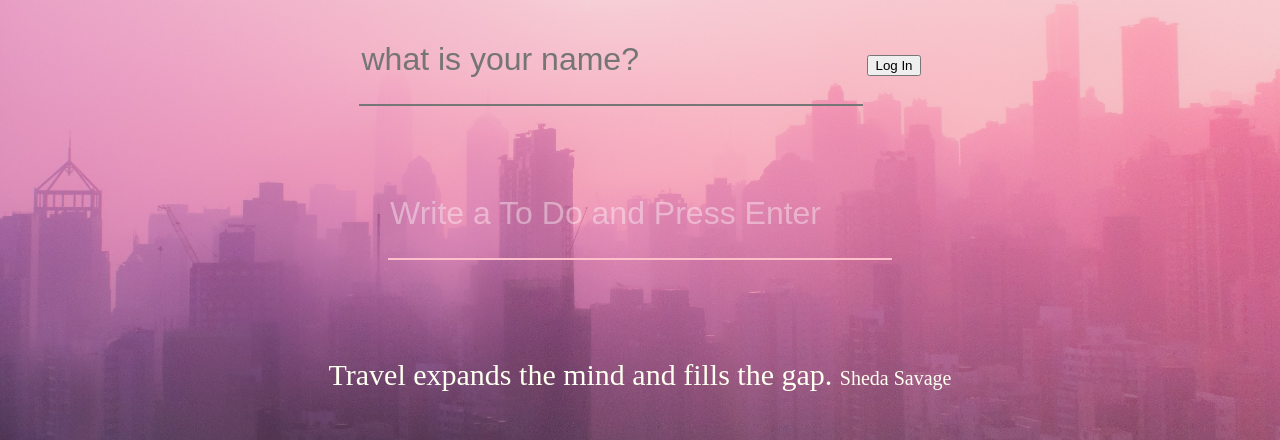
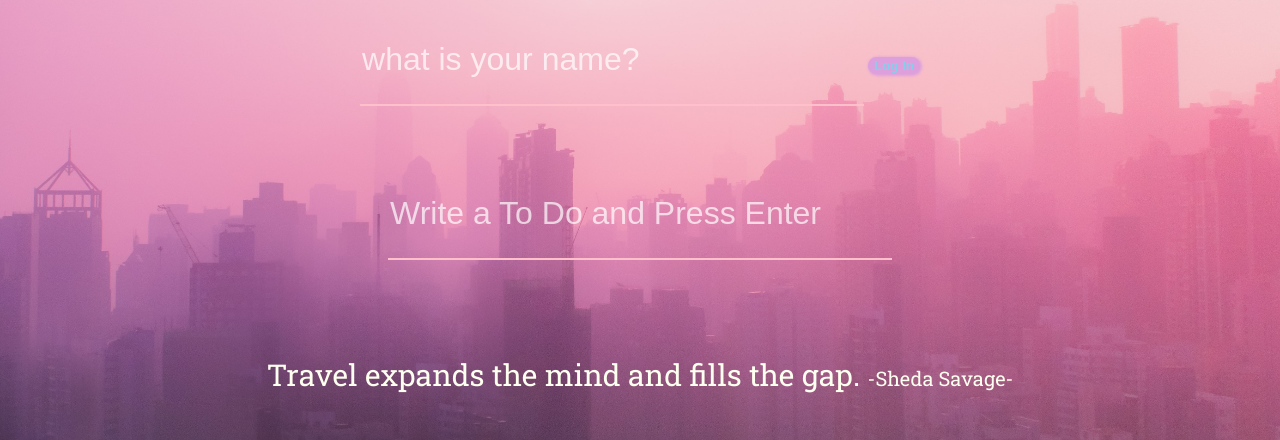
Before and after one commit to ghkd1418/momentum, a plain HTML site: page index.html in a window 1280 px wide. Shown: the part 360-800 px from the top of the page. Drawn offline with Linux system fonts and the light colour scheme.

Commit message:
modify style

```diff
--- a/quotes.js
+++ b/quotes.js
@@ -1,43 +1,43 @@
 const quotes = [
 	{
 		quote: "The way to get started is to quit talking and begin doing.",
-		author: "Walt Disney",
+		author: "-Walt Disney-",
 	},
 	{
 		quote: "Life is what happens when you're busy making other plans.",
-		author: "John Lennon",
+		author: "-John Lennon-",
 	},
 	{
 		quote: "The world is a book and those who do not travel read only one page.",
-		author: "Saint Augustine",
+		author: "-Saint Augustine-",
 	},
 	{
 		quote: "Life is either a daring adventure or nothing at all.",
-		author: "Helen Keller",
+		author: "-Helen Keller-",
 	},
 	{
 		quote: "To Travel is to Live",
-		author: "Hans Christian Andersen",
+		author: "-Hans Christian Andersen-",
 	},
 	{
 		quote: "Only a life lived for others is a life worthwhile.",
-		author: "Albert Einstein",
+		author: "-Albert Einstein-",
 	},
 	{
 		quote: "You only live once, but if you do it right, once is enough.",
-		author: "Mae West",
+		author: "-Mae West-",
 	},
 	{
 		quote: "Never go on trips with anyone you do ntot love.",
-		author: "Hemmingway",
+		author: "-Hemmingwa-",
 	},
 	{
 		quote: "We wander for distraction, but we travel for fulfilment.",
-		author: "Hilaire Belloc",
+		author: "-Hilaire Belloc-",
 	},
 	{
 		quote: "Travel expands the mind and fills the gap.",
-		author: "Sheda Savage",
+		author: "-Sheda Savage-",
 	},
 ];
 
--- a/style.css
+++ b/style.css
@@ -1,6 +1,9 @@
 @import url(reset.css);
+@import url("https://fonts.googleapis.com/css2?family=Roboto+Slab:wght@300;400;500&display=swap");
+
 body {
 	overflow: hidden;
+	font-family: "Roboto Slab", serif;
 }
 main {
 	display: flex;
@@ -31,6 +34,7 @@ main::after {
 #clock {
 	font-size: 200px;
 	color: ivory;
+	font-weight: bold;
 }
 img {
 	width: 100%;
@@ -45,6 +49,7 @@ img {
 	border-top: hidden;
 	border-right: hidden;
 	border-left: hidden;
+	border-color: pink;
 	background-color: rgba(255, 255, 255, 0);
 	width: 500px;
 	height: 100px;
@@ -52,11 +57,22 @@ img {
 	color: ivory;
 }
 
+#login-form input:last-child {
+	background-color: plum;
+	border: none;
+	cursor: pointer;
+	box-shadow: 1px 1px 3px 1px plum;
+	color: skyblue;
+	font-weight: 900;
+	border-radius: 10px;
+}
+
 #login-form input[type="text"]:focus {
 	outline: none;
 }
 #login-form input::placeholder {
 	font-size: xx-large;
+	color: rgba(255, 255, 255, 0.7);
 }
 #greeting {
 	font-size: 50px;
@@ -79,7 +95,7 @@ img {
 }
 #todo-form input::placeholder {
 	font-size: xx-large;
-	color: rgba(255, 255, 255, 0.4);
+	color: rgba(255, 255, 255, 0.7);
 }
 #todo-list li {
 	color: ivory;
```
